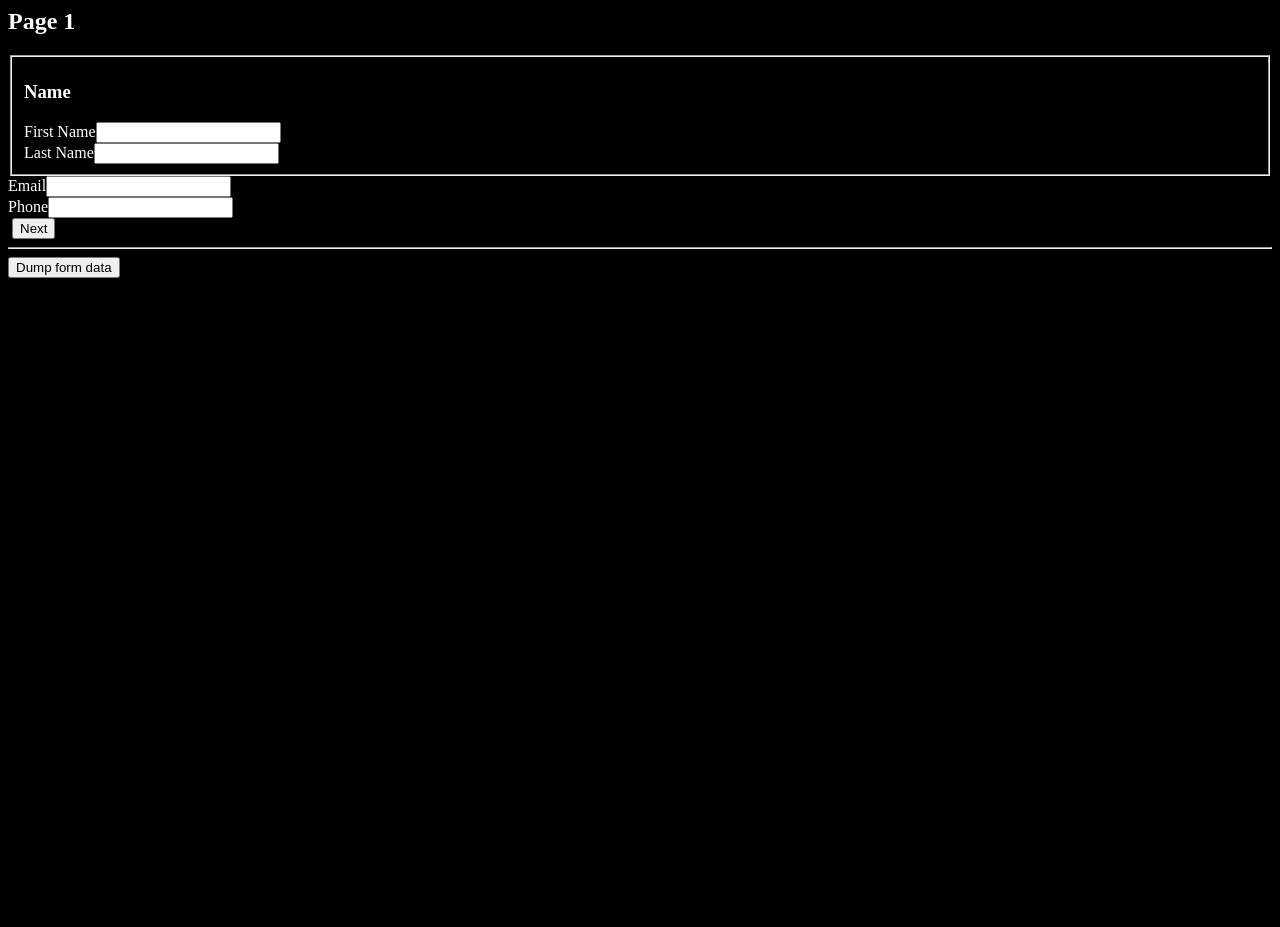
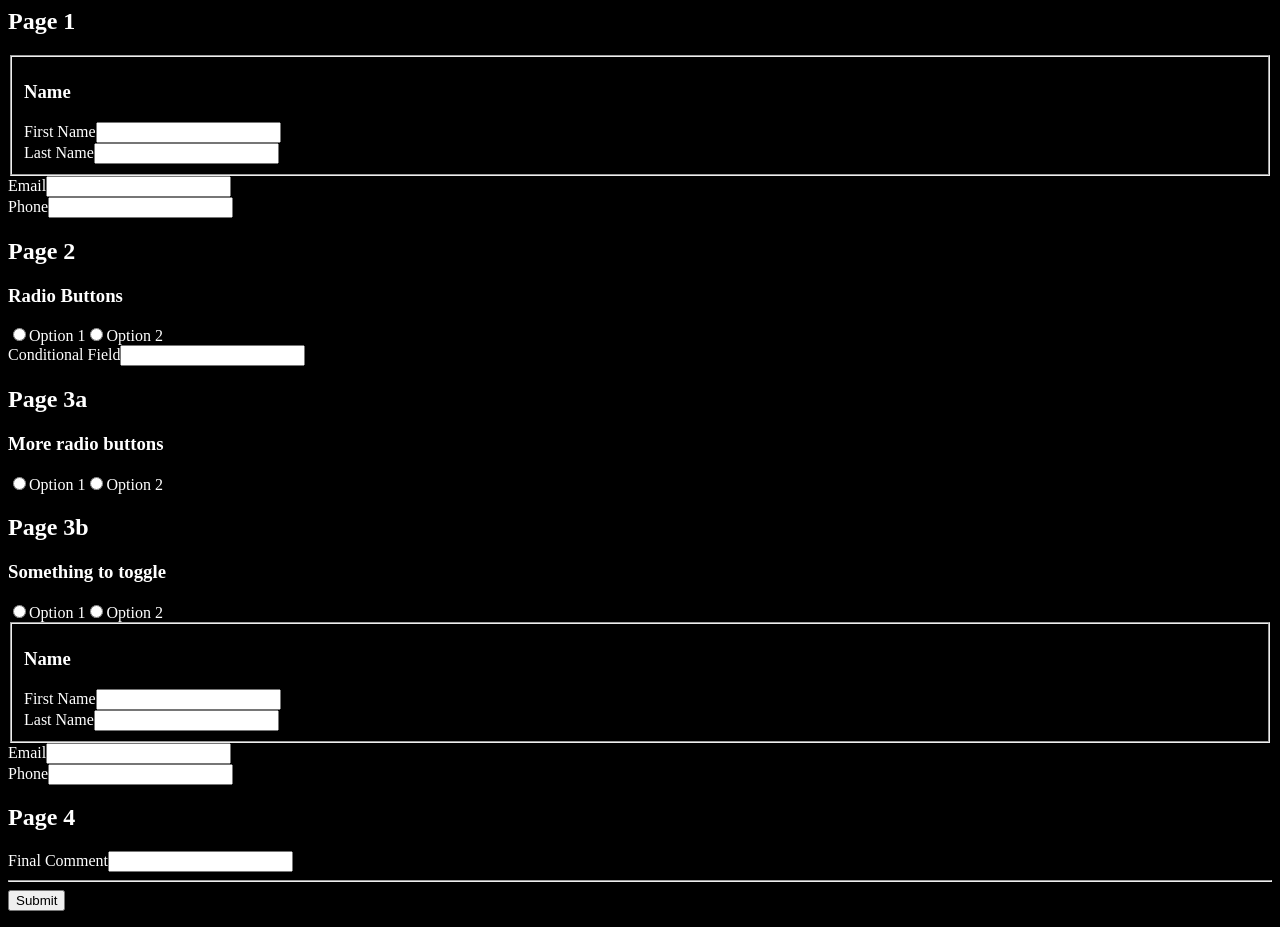
Before and after one commit to RonNewcomb/dynamic-react-hooks-form, a React app: page / in a window 1280 px wide. Before the commit the page ends 800 px from the top, so only its background shows below. Built offline with nearby package versions, Linux system fonts and the light colour scheme.

Commit message:
refining

```diff
--- a/src/SuperDynamicForm/DynFieldGroup.tsx
+++ b/src/SuperDynamicForm/DynFieldGroup.tsx
@@ -3,19 +3,13 @@ import { DynInputField } from "./DynInputField";
 
 interface IProps {
   field: IField;
-  fieldChanged: (id: string, value: string) => void;
-  values: Record<string, string>;
 }
 
-export const DynFieldGroup = ({ field, fieldChanged, values }: IProps) => {
-  const fields = field.fields || [];
-
-  return (
-    <fieldset key={field.id}>
-      <h3>{field.label}</h3>
-      {fields.map(each => (
-        <DynInputField key={each.id} type={field.type} field={each} fieldChanged={fieldChanged} value={values[each.id]} />
-      ))}
-    </fieldset>
-  );
-};
+export const DynFieldGroup = ({ field }: IProps) => (
+  <fieldset key={field.id}>
+    <h3>{field.label}</h3>
+    {(field.fields || []).map(each => (
+      <DynInputField key={each.id} type={field.type} field={each} />
+    ))}
+  </fieldset>
+);
--- a/src/SuperDynamicForm/DynInputField.tsx
+++ b/src/SuperDynamicForm/DynInputField.tsx
@@ -2,22 +2,12 @@ import type { IField } from "./ISuperDynamicForm";
 
 interface IProps {
   field: IField;
-  fieldChanged: (id: string, value: string) => void;
   type: string;
-  value: string;
 }
 
-export const DynInputField = ({ field, fieldChanged, type, value }: IProps) => {
-  return (
-    <div key={field.id}>
-      <label htmlFor={field.id}>{field.label}</label>
-      <input
-        type={type}
-        id={field.id}
-        name={field.id}
-        value={value}
-        onChange={e => fieldChanged(field.id, e.target.value)} // Notify the main state list of the new value
-      />
-    </div>
-  );
-};
+export const DynInputField = ({ field, type }: IProps) => (
+  <div key={field.id}>
+    <label htmlFor={field.id}>{field.label}</label>
+    <input type={type || "text"} id={field.id} name={field.id} value={field.value} onChange={e => (field.value = e.target.value)} />
+  </div>
+);
--- /dev/null
+++ b/src/SuperDynamicForm/DynRadios.tsx
@@ -0,0 +1,24 @@
+import type { IField } from "./ISuperDynamicForm";
+
+interface IProps {
+  field: IField;
+}
+
+export const DynRadios = ({ field }: IProps) => (
+  <div>
+    <h3>{field.label}</h3>
+    {(field.options || []).map(option => (
+      <label htmlFor={field.id + option.value} key={option.value}>
+        <input
+          type="radio"
+          id={field.id + option.value}
+          name={field.id}
+          value={option.value}
+          checked={field.value === option.value}
+          onChange={e => (field.value = e.target.value)}
+        />
+        {option.label}
+      </label>
+    ))}
+  </div>
+);
--- a/src/SuperDynamicForm/SuperDynamicForm.tsx
+++ b/src/SuperDynamicForm/SuperDynamicForm.tsx
@@ -1,110 +1,61 @@
 import * as React from "react";
-import { useState, useEffect } from "react";
-import type { IField, ISection } from "./ISuperDynamicForm";
+import { useState } from "react";
+import type { ISection } from "./ISuperDynamicForm";
 import { DynFieldGroup } from "./DynFieldGroup";
 import { DynInputField } from "./DynInputField";
-import { DynOptions } from "./DynOptions";
-
-const fieldMeetsCondition = (values: Record<string, string>) => (field: IField): boolean => {
-  if (field.conditional && field.conditional.fieldId) {
-    const segments = field.conditional.fieldId.split("_");
-    const fieldId = segments[segments.length - 1];
-    return values[fieldId] === field.conditional.value;
-  }
-  return true;
-};
+import { DynRadios } from "./DynRadios";
+import { useAsync } from "../util/useAsync";
+import { Loading } from "../util/Loading";
+import { getDynamicForm, getOptions, pseudoSubmit, submitDynamicForm } from "../backend/api";
 
 interface IProps {
-  formData: ISection[];
+  query: string;
+  endpoint: string;
 }
 
-export const SuperDynamicForm = ({ formData }: IProps) => {
-  const [page, setPage] = useState(0); // state to track the current page ID of the form
-  const [currentPageData, setCurrentPageData] = useState(formData[page]); // state to track the current form data that will be displayed
-  const [values, setValues] = useState({} as Record<string, string>); // track the values of the form fields
+export const SuperDynamicForm = ({ query, endpoint }: IProps) => {
+  const [sections, isLoading, serverError] = useAsync<ISection[], typeof getDynamicForm>(getDynamicForm, query, endpoint);
+  const [rerender, setRerender] = useState(1);
 
-  // this effect will run when the `page` changes
-  useEffect(() => {
-    const upcomingPageData = formData[page];
-    setCurrentPageData(upcomingPageData);
-    setValues(currentValues => {
-      const newValues = upcomingPageData.fields.reduce((obj, field) => {
-        if (field.type === "field_group") {
-          for (const subField of field.fields || []) {
-            obj[subField.id] = "";
-          }
-        } else {
-          obj[field.id] = "";
-        }
+  const reRender = () => setRerender(rerender + 1);
 
-        return obj;
-      }, {} as Record<string, string>);
+  if (isLoading) return <Loading />;
+  if (serverError) return <>{serverError.message}</>;
+  if (!sections || !sections.length) return <>Nothing to display</>;
 
-      return Object.assign({}, newValues, currentValues);
-    });
-  }, [page, formData]);
-
-  // callback provided to components to update the main list of form values
-  const fieldChanged = (fieldId: string, value: string) => {
-    // use a callback to find the field in the value list and update it
-    setValues(currentValues => {
-      currentValues[fieldId] = value;
-      return currentValues;
-    });
-    setCurrentPageData(currentPageData => Object.assign({}, currentPageData)); //  force re-render
-  };
-
-  const navigatePages = (direction: string) => () => {
-    const findNextPage = (page: number): number => {
-      const upcomingPageData = formData[page];
-      if (upcomingPageData.conditional && upcomingPageData.conditional.fieldId) {
-        // we're going to a conditional page, make sure it's the right one
-        const segments = upcomingPageData.conditional.fieldId.split("_");
-        const fieldId = segments[segments.length - 1];
-        const fieldToMatchValue = values[fieldId];
-        if (fieldToMatchValue !== upcomingPageData.conditional.value) {
-          return findNextPage(direction === "next" ? page + 1 : page - 1); // if we didn't find a match, try the next page
-        }
-      }
-      // all tests for the page we want to go to pass, so go to it
-      return page;
-    };
-
-    setPage(findNextPage(direction === "next" ? page + 1 : page - 1));
-  };
-
-  const nextPage = navigatePages("next");
-  const prevPage = navigatePages("prev");
-
-  const onSubmit = (e: React.FormEvent<HTMLFormElement>) => {
+  const submitting = (e: React.FormEvent<HTMLFormElement>) => {
     e.preventDefault();
-    // todo - send data somewhere
+    submitDynamicForm(sections);
   };
 
   return (
-    <form onSubmit={onSubmit}>
-      <h2>{currentPageData.label}</h2>
-      {currentPageData.fields.filter(fieldMeetsCondition(values)).map(field => {
-        switch (field.type) {
-          case "section":
-          case "field_group":
-            return <DynFieldGroup key={field.id} field={field} fieldChanged={fieldChanged} values={values} />;
-          case "pick1":
-            return <DynOptions key={field.id} field={field} fieldChanged={fieldChanged} value={values[field.id]} />;
-          case "text":
-            return <DynInputField key={field.id} type="text" field={field} fieldChanged={fieldChanged} value={values[field.id]} />;
-          case "email":
-            return <DynInputField key={field.id} type="email" field={field} fieldChanged={fieldChanged} value={values[field.id]} />;
-          case "number":
-            return <DynInputField key={field.id} type="number" field={field} fieldChanged={fieldChanged} value={values[field.id]} />;
-          default:
-            return <div>Unknown field type '${field.type}'</div>;
-        }
-      })}
-      {page > 0 && <button onClick={prevPage}>Back</button>}&nbsp;
-      {page < formData.length - 1 && <button onClick={nextPage}>Next</button>}
+    <form onSubmit={submitting} onClick={reRender} onChange={reRender}>
+      {(sections || []).map(section => (
+        <React.Fragment key={section.id}>
+          <h2>{section.label}</h2>
+          {section.fields.map(field => (
+            <React.Fragment key={field.id}>
+              {field.type === "section" ? (
+                <DynFieldGroup field={field} />
+              ) : field.type === "field_group" ? (
+                <DynFieldGroup field={field} />
+              ) : field.type === "pick1" ? (
+                <DynRadios field={field} />
+              ) : field.type === "text" ? (
+                <DynInputField field={field} type="text" />
+              ) : field.type === "email" ? (
+                <DynInputField field={field} type="email" />
+              ) : field.type === "number" ? (
+                <DynInputField field={field} type="number" />
+              ) : (
+                <div>Unknown field type '${field.type}'</div>
+              )}
+            </React.Fragment>
+          ))}
+        </React.Fragment>
+      ))}
       <hr />
-      <button onClick={() => console.log(values)}>Dump form data</button>
+      <button type="submit">Submit</button>
     </form>
   );
 };
--- a/src/app.tsx
+++ b/src/app.tsx
@@ -1,10 +1,3 @@
-import { getDynamicForm } from "./backend/api";
-import { useAsync } from "./util/useAsync";
-import { Loading } from "./util/Loading";
-import { ISection } from "./SuperDynamicForm/ISuperDynamicForm";
 import { SuperDynamicForm } from "./SuperDynamicForm/SuperDynamicForm";
 
-export const App = () => {
-  const [formData, isLoading, noFormData] = useAsync<ISection[], typeof getDynamicForm>(getDynamicForm, "query", "endpoint");
-  return <div>{isLoading ? <Loading /> : noFormData ? noFormData.message : <SuperDynamicForm formData={formData || []} />}</div>;
-};
+export const App = () => <SuperDynamicForm query="?querystring=" endpoint="http://hostname.com" />;
--- a/src/backend/mockData.ts
+++ b/src/backend/mockData.ts
@@ -1,8 +1,24 @@
 import { IOption, ISection } from "../SuperDynamicForm/ISuperDynamicForm";
 
-export const mockOptionsFromServer = (optionsAt: string) => {
-    switch (optionsAt) {
+export const mockOptionsFromServer = (optionsAtUrl: string) => {
+    switch (optionsAtUrl) {
+        case "/options/bd90f44a-d479-49ae-ad66-c2c475dca66b":
+            return [
+                { label: "Option 1", value: "one" },
+                { label: "Option 2", value: "two" }
+            ];
+        case "/options/a15bef56-ab67-4b98-a781-4441cc3bba56":
+            return [
+                { label: "More Option 1", value: "one" },
+                { label: "More Option 2", value: "two" }
+            ];
+        case "/options/3ca9237d-e225-4950-a298-f81ce996cb85":
+            return [
+                { label: "Third Option 1", value: "one" },
+                { label: "Third Option 2", value: "two" }
+            ];
         default:
+            console.error('HTTP 404: ' + optionsAtUrl);
             return [] as IOption[];
     }
 }
@@ -51,6 +67,8 @@ export const mockDataFromServer: (formAsIs?: ISection[]) => ISection[] = () => [
                 label: "Radio Buttons",
                 type: "pick1",
                 id: "bd90f44a-d479-49ae-ad66-c2c475dca66b",
+                hasConditionalFields: true,
+                optionsAt: "/options/bd90f44a-d479-49ae-ad66-c2c475dca66b",
                 options: [
                     { label: "Option 1", value: "one" },
                     { label: "Option 2", value: "two" }
@@ -59,7 +77,7 @@ export const mockDataFromServer: (formAsIs?: ISection[]) => ISection[] = () => [
             {
                 label: "Conditional Field",
                 type: "text",
-                id: "bd90f44a-d479-49ae-ad66-c2c475daa66b",
+                id: "b490f44a-d479-49ae-ad66-c2c475daa66b",
                 conditional: {
                     value: "two",
                     fieldId:
@@ -81,6 +99,7 @@ export const mockDataFromServer: (formAsIs?: ISection[]) => ISection[] = () => [
                 label: "More radio buttons",
                 type: "pick1",
                 id: "a15bef56-ab67-4b98-a781-4441cc3bba56",
+                optionsAt: "/options/a15bef56-ab67-4b98-a781-4441cc3bba56",
                 options: [
                     { label: "Option 1", value: "one" },
                     { label: "Option 2", value: "two" }
@@ -102,6 +121,7 @@ export const mockDataFromServer: (formAsIs?: ISection[]) => ISection[] = () => [
                 label: "Something to toggle",
                 type: "pick1",
                 id: "3ca9237d-e225-4950-a298-f81ce996cb85",
+                optionsAt: "/options/3ca9237d-e225-4950-a298-f81ce996cb85",
                 options: [
                     { label: "Option 1", value: "one" },
                     { label: "Option 2", value: "two" }
--- a/src/util/useAsync.ts
+++ b/src/util/useAsync.ts
@@ -28,15 +28,15 @@ export function useAsync<T, F extends IUseAsyncGettor<T>>(gettor: F, ...rest: Pa
 
   if (parameters !== rest && parameters.some((_, i) => parameters[i] !== rest[i])) setParameters(rest); // change detection on parameters
 
-  const callAsyncFn: () => void = useCallback(() => {
-    setTuple([undefined, true, undefined, callAsyncFn]);
+  const callGettor: () => void = useCallback(() => {
+    setTuple([undefined, true, undefined, callGettor]);
     return gettor
       .apply(null, parameters)
-      .then(val => setTuple([val, false, undefined, callAsyncFn]))
-      .catch(er => setTuple([undefined, false, er, callAsyncFn]));
+      .then(val => setTuple([val, false, undefined, callGettor]))
+      .catch(er => setTuple([undefined, false, er, callGettor]));
   }, [gettor, parameters]);
 
-  useEffect(callAsyncFn, [callAsyncFn]);
+  useEffect(callGettor, [callGettor]);
 
   return tuple;
 }
```
Also changed, not shown: src/SuperDynamicForm/DynOptions.tsx (deleted, +0 -27 lines), src/SuperDynamicForm/ISuperDynamicForm.ts (+10 -0 lines), src/backend/api.ts (+7 -0 lines), src/util/Keyframes.tsx (+13 -7 lines).
